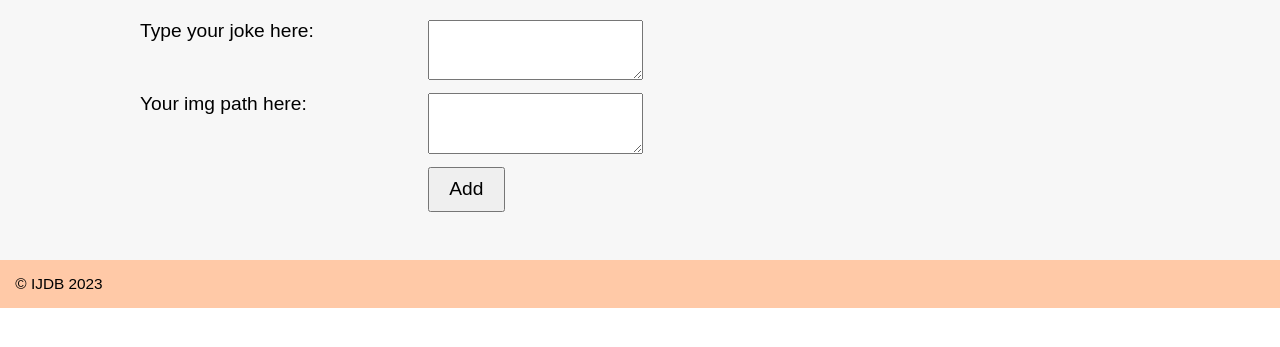
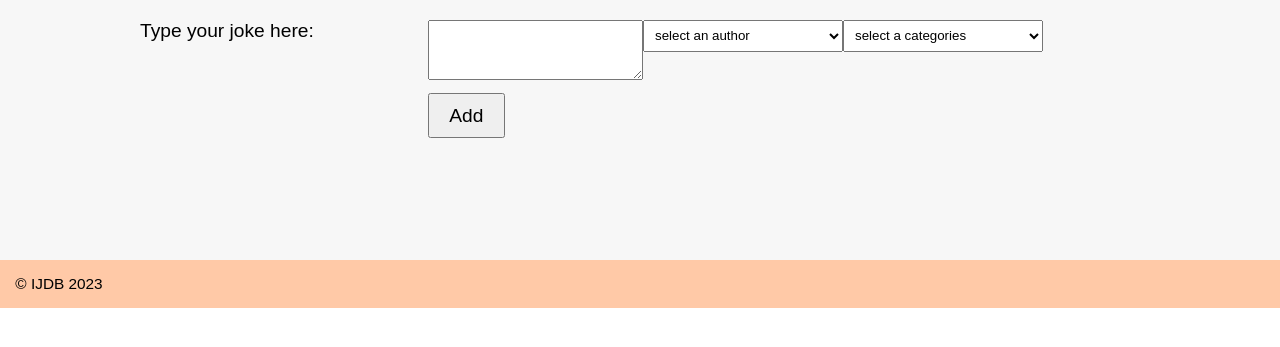
Before and after one commit to vinhh9608-byte/Week5, a PHP site: page /addjoke.php in a window 1280 px wide. Shown: the part 265-612 px from the top of the page. Run offline with PHP 8.4, Linux system fonts and the light colour scheme; data comes from the database, SQL or seed files in the repository.

Commit message:
Week6 activity

```diff
--- a/addjoke.php
+++ b/addjoke.php
@@ -1,16 +1,17 @@
 <?php
-if(isset($_POST['joketext'])&& isset($_POST['img'])){
+if(isset($_POST['joketext'])){
     try{
         include 'includes/DatabaseConnection.php';
 
         $sql = 'INSERT INTO JOKES SET
-        img = :img,
         joketext = :joketext,
         jokedate = CURDATE(),
-        authorid = 1';
+        authorid = :authorid,
+        categoryid = :categoryid';
         $stmt = $pdo->prepare($sql);
         $stmt->bindValue(':joketext', $_POST['joketext']);
-        $stmt->bindValue(':img',$_POST['img']);
+        $stmt->bindValue(':authorid',$_POST['authors']);
+        $stmt->bindValue(':categoryid',$_POST['categories']);
         $stmt->execute();
         header('location: jokes.php');
 
@@ -19,7 +20,12 @@ if(isset($_POST['joketext'])&& isset($_POST['img'])){
         $output = 'Database error: ' . $e->getMessage();
     }
 }else{
+    include 'includes/DatabaseConnection.php';
     $title = 'Add a new joke';
+    $sql_a = 'Select * from author';
+    $authors = $pdo->query($sql_a);
+    $sql_c = 'Select * from category';
+    $categories = $pdo->query($sql_c);
     ob_start();
     include 'templates/addjoke.html.php';
     $output = ob_get_clean();
--- a/jokes.php
+++ b/jokes.php
@@ -1,6 +1,7 @@
 <?php
 try {
     include 'includes/DatabaseConnection.php';
+    include 'includes/DataBaseFunctions.php';
 
     $sql = 'select jokes.id, jokedate, img, joketext, `name`, email, category.id as cate_id, category_name From jokes
     INNER join author on authorid = author.id
@@ -8,6 +9,7 @@ try {
 
     $jokes = $pdo->query($sql);
     $title = 'Jokes List';
+    $totalJokes = totalJokes($pdo);
 
     ob_start();
     include 'templates/jokes.html.php';
--- a/templates/addjoke.html.php
+++ b/templates/addjoke.html.php
@@ -1,7 +1,23 @@
 <form action="" method="post">
     <label for='joketext'>Type your joke here:</label>
     <textarea name = 'joketext' rows="3" cols = "40"></textarea>
-    <label for='img'>Your img path here:</label>
-    <textarea name = 'img' rows="3" cols = "40"></textarea>
+
+    <select name='authors'>
+        <option value=''>select an author</option>
+        <?php foreach ($authors as $author):?>
+            <option value='<?=htmlspecialchars($author['id'], ENT_QUOTES, 'UTF-8'); ?>'>
+            <?=htmlspecialchars($author['name'], ENT_QUOTES, 'UTF-8');?>
+            </option>
+            <?php endforeach;?>
+    </select>
+
+    <select name='categories'>
+        <option value=''>select a categories</option>
+        <?php foreach($categories as $category):?>
+            <option value='<?=htmlspecialchars($category['id'], ENT_QUOTES, 'UTF-8');?>'>
+            <?=htmlspecialchars($category['category_name'], ENT_QUOTES, 'UTF-8');?>
+        </option>
+        <?php endforeach;?>
+    </select>
     <input type="submit" name="submit" value="Add">
 </form>
--- a/templates/jokes.html.php
+++ b/templates/jokes.html.php
@@ -6,6 +6,7 @@
     <title>Document</title>
 </head>
 <body>
+    <p><?=$totalJokes?> jokes have been submitted to the Internet Joke Database.</p>
     <table class = "table">
         <tr>
             <th>Joke Text</th>
```
Also changed, not shown: CountAllFunction.php (added, +9 -0 lines), includes/DataBaseFunctions.php (added, +7 -0 lines).
